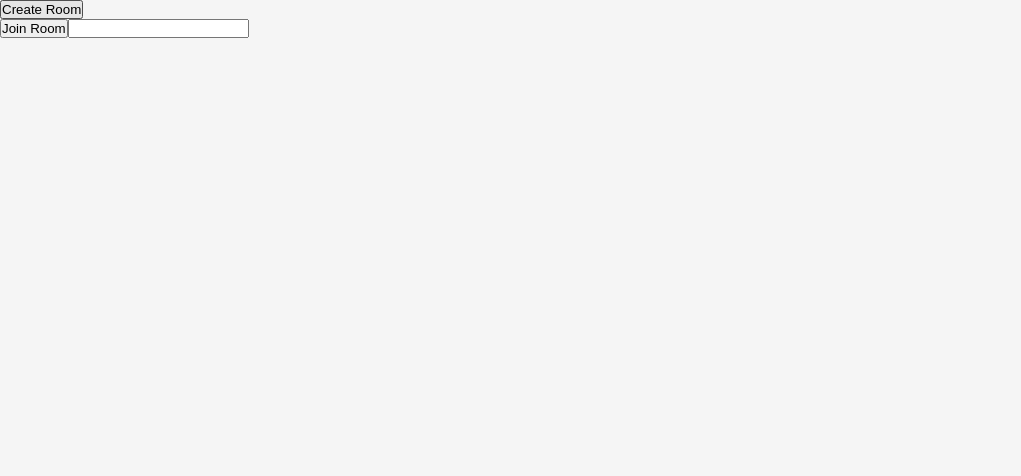
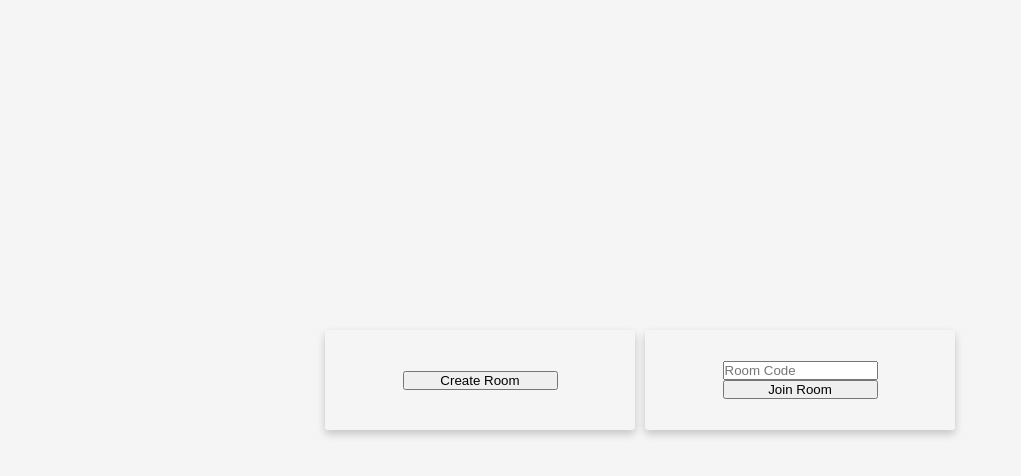
Before and after one commit to robzeh/socketio-chatroom, a React (Create React App) app in the folder packages/client/: page /login in a window 1280 px wide. Both pictures are taken after typing "Sample" into the empty fields and a click on the button "Login". Shown: the top 476 px of the page, without its empty margins (0-1021 px from the left). Built offline with nearby package versions, Linux system fonts and the light colour scheme; no server answers.

Commit message:
style: choose page initial styling

```diff
--- a/packages/client/src/components/Choose.tsx
+++ b/packages/client/src/components/Choose.tsx
@@ -1,4 +1,5 @@
 import * as React from 'react';
+import styled from 'styled-components';
 
 type ChooseProps = {
   handleCreate: (event: React.FormEvent<HTMLFormElement>) => void,
@@ -8,17 +9,68 @@ type ChooseProps = {
 const Choose = React.forwardRef(({ handleCreate, handleJoin }: ChooseProps, ref: React.Ref<HTMLInputElement>) => {
 
   return (
-    <div>
-      <form onSubmit={handleCreate}>
-        <button type='submit'>Create Room</button>
-      </form>
-      <form onSubmit={handleJoin}>
-        <button type='submit'>Join Room</button>
-        <input type='text' ref={ref} />
-      </form>
-    </div>
+    <Container>
+      <FormContainer>
+        <Card>
+          <Form onSubmit={handleCreate}>
+            <Button type='submit'>Create Room</Button>
+          </Form>
+        </Card>
+        <Card>
+          <Form onSubmit={handleJoin}>
+            <Input type='text' ref={ref} placeholder='Room Code' />
+            <Button type='submit'>Join Room</Button>
+          </Form>
+        </Card>
+      </FormContainer>
+    </Container>
   );
 
 });
 
 export { Choose };
+
+const Container = styled.div`
+  display: flex;
+  align-items: center;
+  justify-content: center;
+  flex-direction: column;
+`;
+
+const Form = styled.form`
+  width: 50%;
+`;
+
+const Card = styled.div`
+  width: 100%;
+  min-height: 100px;
+  box-shadow: 0 4px 8px 0 rgba(0,0,0,0.2);
+  border-radius: 3px;
+  margin: 5px;
+  display: flex;
+  align-items: center;
+  justify-content: center;
+`;
+
+const FormContainer = styled.div`
+  width: 100%;
+  max-width: 320px;
+  min-width: 200px;
+  min-height: 95vh;
+  justify-content: center;
+  display: flex;
+  flex-direction: column;
+  align-items: center;
+  @media (min-width: 769px) {
+    flex-direction: row;
+    max-width: 640px;
+  }
+`;
+
+const Button = styled.button`
+  width: 100%;
+`;
+
+const Input = styled.input`
+  width: 100%;
+`;
```
